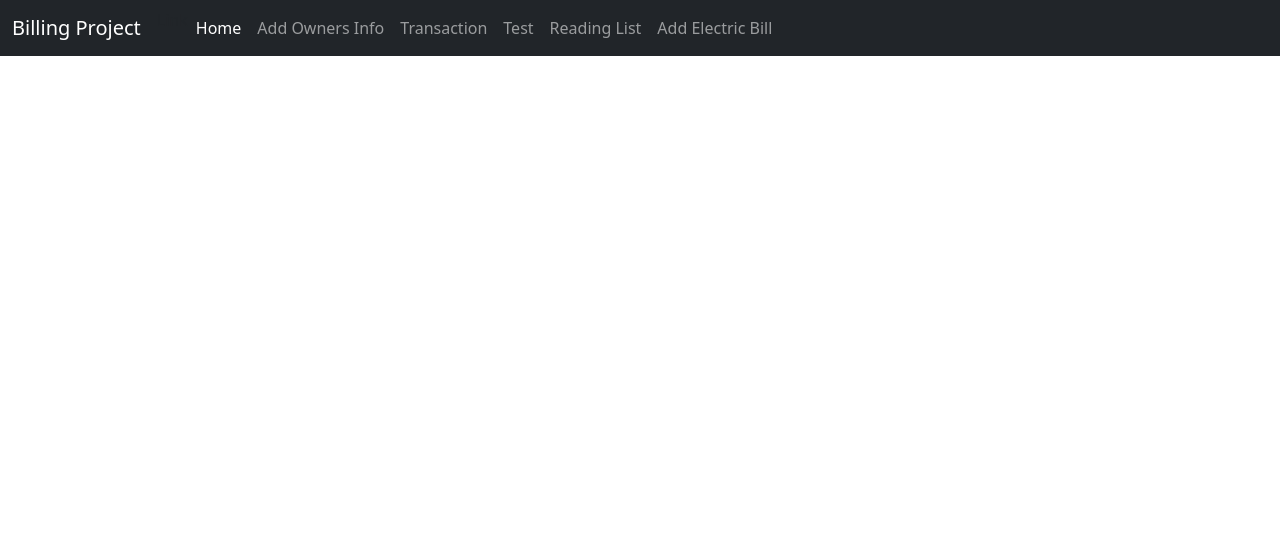
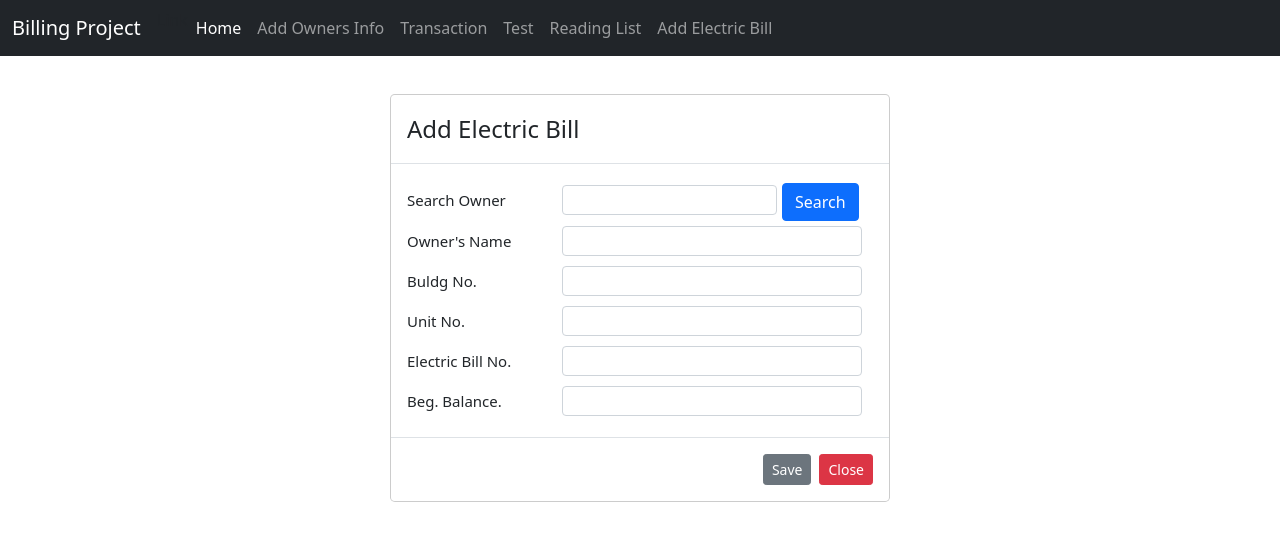
Before and after one commit to joeygracesabusido/billing_project, a React (Create React App) app: page /electric-beg-bal in a window 1280 px wide. Shown: the top 540 px of the page. Built offline with nearby package versions, Linux system fonts and the light colour scheme.

Commit message:
edited 09.10.21 3PM

```diff
--- a/src/App.js
+++ b/src/App.js
@@ -42,7 +42,7 @@ function App() {
       <Route path="/testSample/" component={Test} />
       <Route path="/test2/" component={AddNewList} />
       <Route path="/water-reading-list/" component={List_of_waterReading} />
-      <Route path="/test-modal/" component={Electric_beg_Bal} />
+      <Route path="/electric-beg-bal/" component={Electric_beg_Bal} />
       <Route path="/TestModal/" component={Testmodal} />
 
     </Router>
--- a/src/components/electric-beg-bal.js
+++ b/src/components/electric-beg-bal.js
@@ -3,7 +3,13 @@ import { Button,Modal} from 'react-bootstrap';
 import { Link } from 'react-router-dom';
 import axios from 'axios';
 
+const input2Style ={
+    width: '215px',
+    display: 'inline-block',
+    height:'30px',
+    margin: '5px'
 
+}
 const inputStyle = {
     width: '300px',
     display: 'inline-block',
@@ -20,36 +26,81 @@ const labelStyle = {
 
 };
 
-export const Electric_beg_Bal = () => {
+export const Electric_beg_Bal = ({ history }) => {
+    const [showModal,setshowModal] = useState(false);
 
-    const [showModal,setshowModal] = useState(false);
-    const [posts, setPosts] = useState([]);
+    // Separate state for the search input so that you can clear it later
+    const [searchValue, setSearchValue] = useState('');
+    // Separate state for the Data, use object instead
+    const [owner, setOwner] = useState({});
+    const [begBalance, setBegBalance] = useState('');
+
+    // useEffect(() => {
+    //   console.log(ownersName)
+    // }, [ownersName]);
+
+
 
     const manageState = () => {
+
         setshowModal(!setshowModal)
     }
 
-    useEffect(() => {
-      const data = axios({
+    const onSearchValueChange = (e) => {
+      setSearchValue(e.target.value);
+    }
+
+    const onBegBalanceValueChange = (e) => {
+      setBegBalance(e.target.value);
+    }
+
+    const searchOwner = async () => {
+      try {
+        const {data} = await axios({
           method: 'GET',
-        url: `http://localhost:4000/billing/`,
+          url: `http://localhost:4000/billing/search-ownerinfo`,
           params: {
-          term: setPosts.owners_name,
+            term: searchValue,
         }
         })
+
         if (data) {
-        setPosts({
-                owners_name: data.owners_name,
-                building_no: data.building_no,
-                unit_num: data.unit_num,
-                water_m_num: data.water_m_num,
-                w_begging_balance: data.w_begging_balance,
+          setOwner(data)
+          setSearchValue('');
+        }
+        console.log(data)
+      } catch (err) {
+        console.log(err);
+        setOwner({}); // Clear the fields if no data or error has occured.
+      }
+    }
 
+    // ipass mo nalang to sa onClick handler kay button
+    const saveElectricBill = async () => {
+      try {
+        // Check if the owner object is not empty
+        if (Object.values(owner).length > 0) {
+          const data = { ...owner, e_begging_balance: begBalance };
+
+          await axios({
+            method: 'POST',
+            url: `http://localhost:4000/billing/electric-reading-save`,
+            data
           });
 
+          // kung gusto mo magredirect to another router upon successful saving
+          history.push('/');
+
+          alert('Saved!');
+        }
+      } catch (err) {
+        alert(err);
+        console.log(err);
+      }
     }
 
-    })
+
+
     // useEffect(() => {
     //   axios.get(`http://localhost:4000/billing/`)
     //   .then(res => {
@@ -66,12 +117,13 @@ export const Electric_beg_Bal = () => {
 
     return (
         <>
-      <div style={{marginTop:40}}>
+      <div style={{marginTop:70}}>
 
 
       </div>
       {manageState && (
         <div className="" id="addnewlist">
+
           <div className="modal-dialog">
             <div className="modal-content">
               <div className="modal-header">
@@ -80,13 +132,39 @@ export const Electric_beg_Bal = () => {
 
               <div className="modal-body">
 
-                <label style={labelStyle}>Owners Name</label>
+                <label style={labelStyle}>Search Owner</label>
                 <input
                     type="type"
                     className="form-control"
                     data-name="date_from"
-                    // onChange={this.datefrom}
-                    // value={this.state.date_from}
+                    onChange={onSearchValueChange}
+
+                    value= {searchValue}
+                    style={input2Style}
+
+                />
+                <button
+
+                type="button"
+                  className="btn btn-primary"
+                  onClick={searchOwner}
+                >
+                  Search
+              </button>
+                <label style={labelStyle}>Owner's Name</label>
+                <input
+                    type="type"
+                    className="form-control"
+                    data-name="date_from"
+                    // required onChange={(e) => {
+                    //   setOwnersName(e.target.value);
+                    // }}
+                    // value  ={(e) => {
+                    //   setOwnersName(e.target.value);
+                    // }}
+                    // Ginamit ko yung ? for optional chaining. Ang initial properties ni owner ay empty kaya
+                    // dapat optional lang iaccess yung owners_name
+                    value= {owner?.owners_name || ''}
                     style={inputStyle}
 
                 />
@@ -98,7 +176,8 @@ export const Electric_beg_Bal = () => {
                     className="form-control"
                     data-name="date_from"
                     // onChange={this.datefrom}
-                    // value={this.state.date_from}
+                    value={owner?.building_no || ''}
+
                     style={inputStyle}
 
                 />
@@ -107,9 +186,9 @@ export const Electric_beg_Bal = () => {
                 <input
                     type="input"
                     className="form-control"
-                    data-name="date_from"
+
                     // onChange={this.datefrom}
-                    // value={this.state.date_from}
+                    value={owner?.unit_num || ''}
                     style={inputStyle}
 
                 />
@@ -118,9 +197,10 @@ export const Electric_beg_Bal = () => {
                 <input
                     type="input"
                     className="form-control"
-                    data-name="date_from"
+
                     // onChange={this.datefrom}
                     // value={this.state.date_from}
+                    value={owner?.electric_m_num || ''}
                     style={inputStyle}
 
                 />
@@ -129,9 +209,9 @@ export const Electric_beg_Bal = () => {
                 <input
                     type="input"
                     className="form-control"
-                    data-name="date_from"
-                    // onChange={this.datefrom}
-                    // value={this.state.date_from}
+
+                    onChange={onBegBalanceValueChange}
+                    value={begBalance}
                     style={inputStyle}
 
                 />
@@ -144,17 +224,8 @@ export const Electric_beg_Bal = () => {
               </div>
 
               <div className="modal-footer">
+                <button className="btn btn-sm btn-secondary" onClick={saveElectricBill}>Save</button>
               <Link to= '/' className="btn btn-sm btn-danger">Close</Link>
-                {/* <button
-
-                  type="button"
-                  className="btn btn-danger"
-
-                >
-                  Test-Try
-                </button> */}
-
-
               </div>
             </div>
           </div>
--- a/src/components/navbar.component.js
+++ b/src/components/navbar.component.js
@@ -29,7 +29,7 @@ export default class Navbar extends Component {
                                 <Link className="nav-link" to="/water-reading-list/">Reading List</Link>
                             </li>
                             <li className="nav-item">
-                                <Link className="nav-link" to="/test-modal/">Add Electric Bill</Link>
+                                <Link className="nav-link" to="/electric-beg-bal/">Add Electric Bill</Link>
                             </li>
 
 
--- a/src/components/water-reading.component.js
+++ b/src/components/water-reading.component.js
@@ -133,7 +133,7 @@ export default class WaterReading extends Component {
 
             }
 
-
+            // console.log(data.owners_name)
 
         } catch (err) {
             this.openModal();
```
Also changed, not shown: 2 other files (tests, documents, lock files or other folders). Lines whose indentation alone changed are shown as unchanged.
